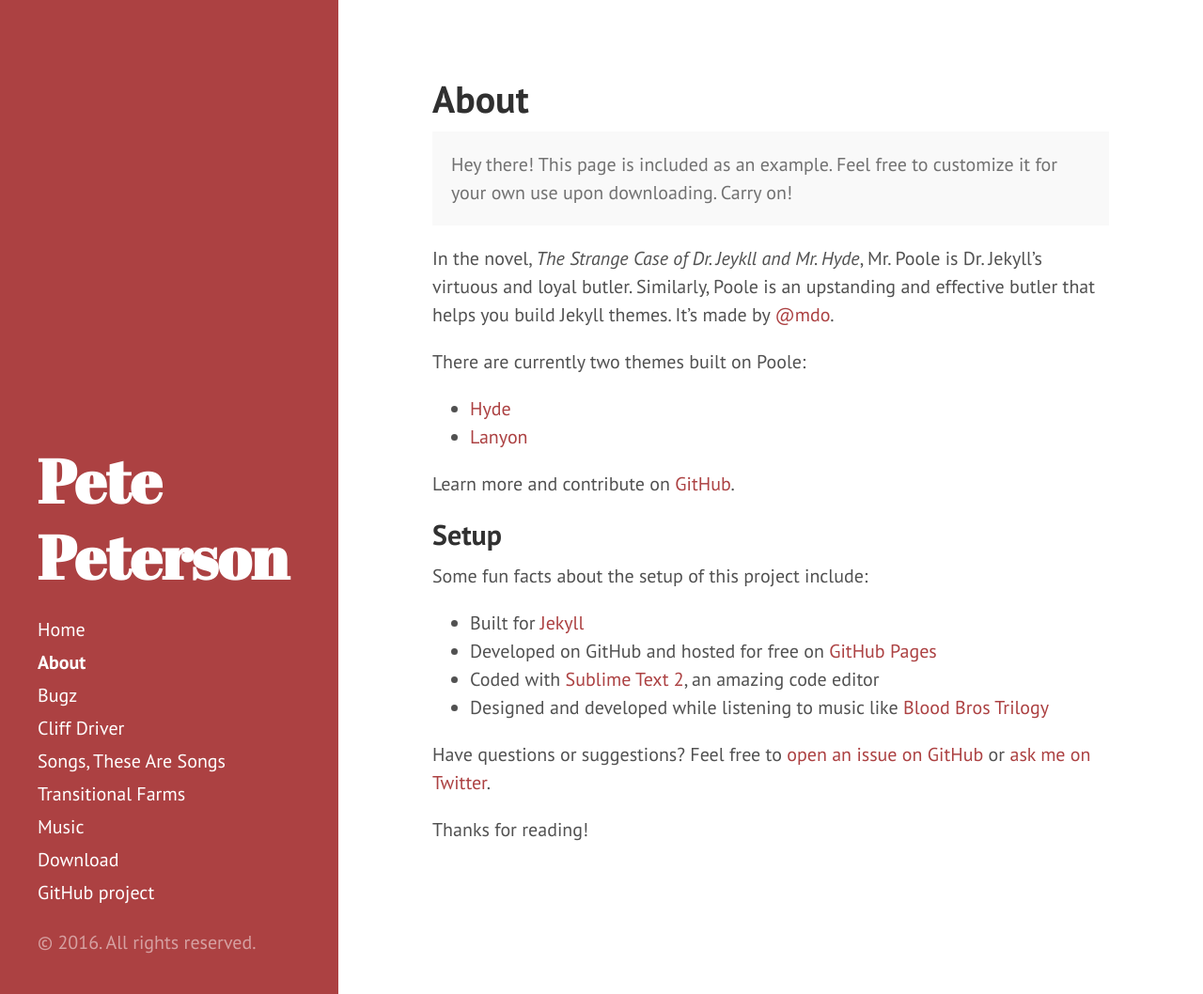
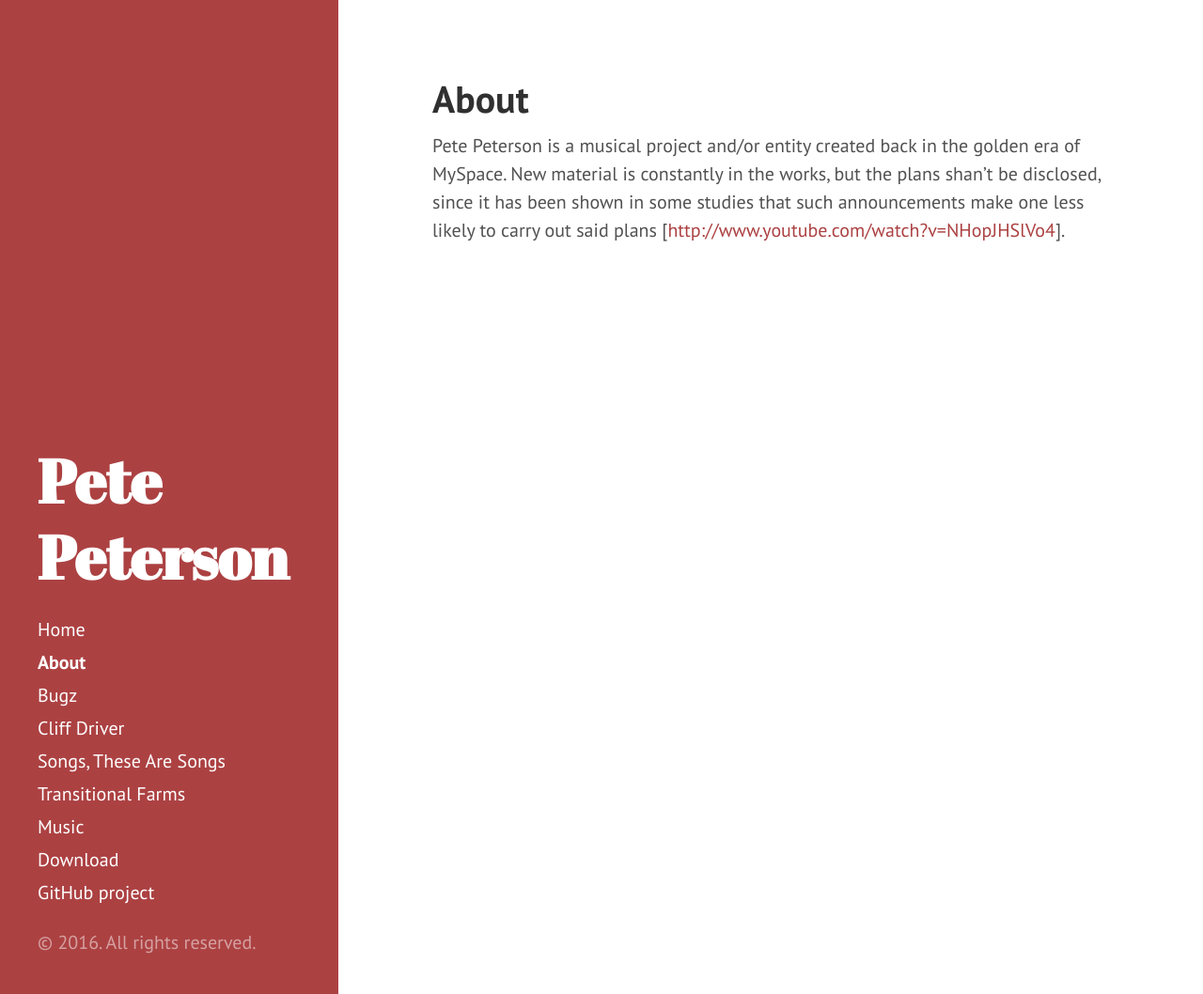
Before and after one commit to petepm/petepm.github.io, a Jekyll site: the page built from about.md, in a window 1280 px wide and 1058 px high. Shown: the whole window at 94% size. Built offline with Jekyll 4.4.1, drawn with Linux system fonts in a browser that asks for light colours.

Commit message:
Update about.md

```diff
--- a/about.md
+++ b/about.md
@@ -3,28 +3,8 @@ layout: page
 title: About
 ---
 
-<p class="message">
-  Hey there! This page is included as an example. Feel free to customize it for your own use upon downloading. Carry on!
-</p>
-
-In the novel, *The Strange Case of Dr. Jeykll and Mr. Hyde*, Mr. Poole is Dr. Jekyll's virtuous and loyal butler. Similarly, Poole is an upstanding and effective butler that helps you build Jekyll themes. It's made by [@mdo](https://twitter.com/mdo).
-
-There are currently two themes built on Poole:
-
-* [Hyde](http://hyde.getpoole.com)
-* [Lanyon](http://lanyon.getpoole.com)
-
-Learn more and contribute on [GitHub](https://github.com/poole).
-
-## Setup
-
-Some fun facts about the setup of this project include:
-
-* Built for [Jekyll](http://jekyllrb.com)
-* Developed on GitHub and hosted for free on [GitHub Pages](https://pages.github.com)
-* Coded with [Sublime Text 2](http://sublimetext.com), an amazing code editor
-* Designed and developed while listening to music like [Blood Bros Trilogy](https://soundcloud.com/maddecent/sets/blood-bros-series)
-
-Have questions or suggestions? Feel free to [open an issue on GitHub](https://github.com/poole/issues/new) or [ask me on Twitter](https://twitter.com/mdo).
-
-Thanks for reading!
+Pete Peterson is a musical project and/or entity created back in the golden era
+of MySpace. New material is constantly in the works, but the plans shan't be
+disclosed, since it has been shown in some studies that such announcements make
+one less likely to carry out said plans
+[[http://www.youtube.com/watch?v=NHopJHSlVo4](http://www.youtube.com/watch?v=NHopJHSlVo4)].
```
